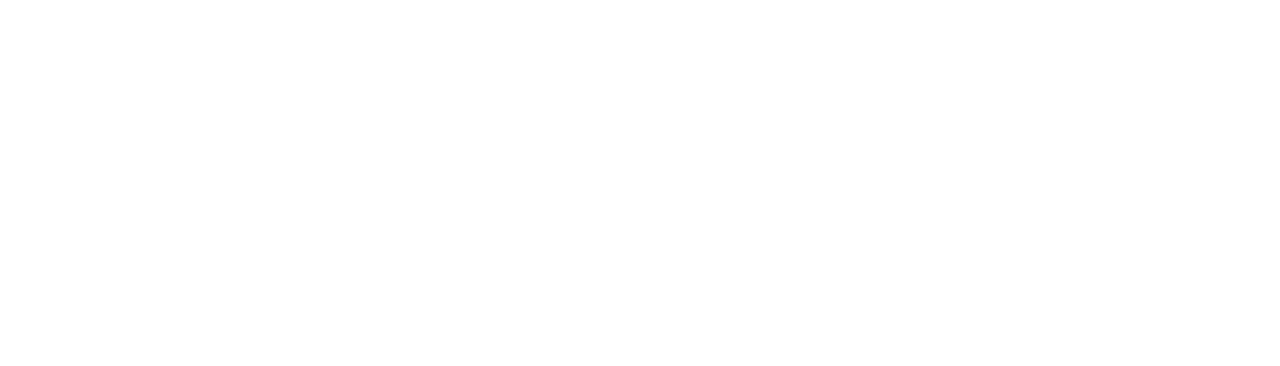
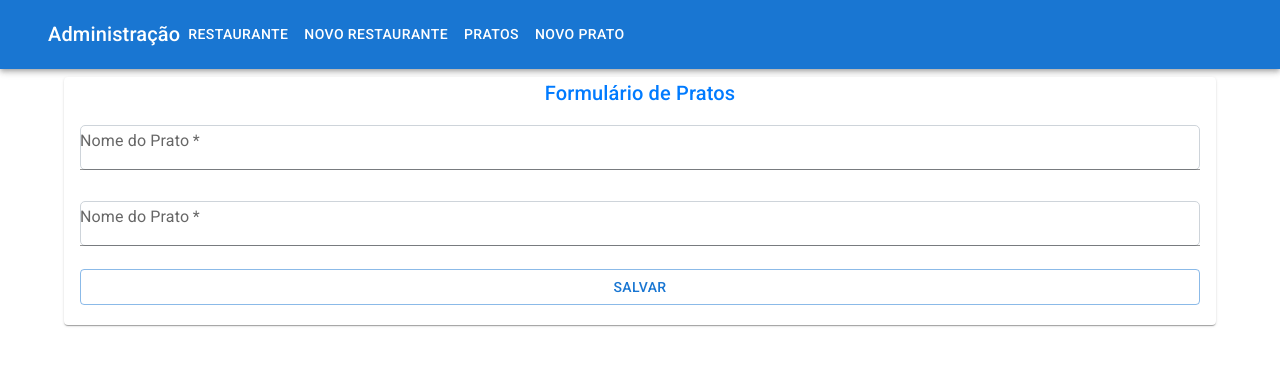
Before and after one commit to joaovitormelo7/api-react-studies, a React (Create React App) app: page /admin/pratos/novo in a window 1280 px wide. Before the commit this address had no page. Shown: the top 366 px of the page. Built offline with nearby package versions, Linux system fonts and the light colour scheme; no server answers.

Commit message:
forms para cadastro de pratos

```diff
--- a/src/App.tsx
+++ b/src/App.tsx
@@ -5,6 +5,7 @@
 import FormularioRestaurante from './paginas/Administracao/Restaurantes/FormsRestaurante';
 import PaginaBaseAdm from './paginas/Administracao/PaginaBaseAdm';
 import AdmPratos from './paginas/Administracao/Pratos/AdmPratos';
+import FormularioPrato from './paginas/Administracao/Pratos/FormsPratos';
 
 function App() {
 
@@ -16,7 +17,9 @@
         <Route path="restaurantes" element={<AdministracaoRestaurantes />} />
         <Route path="restaurantes/novo" element={<FormularioRestaurante />} />
         <Route path="restaurantes/:id  " element={<FormularioRestaurante />} />
+
         <Route path="pratos" element={<AdmPratos />} />
+        <Route path="pratos/novo" element={<FormularioPrato />} />
       </Route>
     </Routes>
   );
--- /dev/null
+++ b/src/interfaces/ITag.ts
@@ -0,0 +1,4 @@
+export default interface ITag {
+    value: string
+    id: number
+}
--- /dev/null
+++ b/src/paginas/Administracao/Pratos/FormsPratos.tsx
@@ -0,0 +1,65 @@
+import { Box, Button, TextField, Typography }from "@mui/material";
+import { useEffect, useState } from "react";
+import http from "../../../http";
+import ITag from "../../../interfaces/ITag";
+
+const FormularioPrato = () => {
+
+  const [nomePrato, setNomePrato] = useState("");
+  const [descricao, setDescricao] = useState("");
+
+  const [tags, setTags] = useState<ITag[]>([])
+
+
+  useEffect(() => {
+        http.get< { tags: ITag } >('tags/')
+        .then(resposta => setTags(resposta.data.tags))
+  }, [])
+
+  const aoSubmeterForm = (evento: React.FormEvent<HTMLFormElement>) => {
+    evento.preventDefault()
+  };
+
+  return (
+    <Box
+      sx={{
+        display: "flex",
+        flexDirection: "column",
+        alignItems: "center",
+        flexGrow: 1,
+      }}
+    >
+      <Typography component="h1" variant="h6">
+        Formulário de Pratos
+      </Typography>
+      <Box component="form" sx={{ width: "100%" }} onSubmit={aoSubmeterForm}>
+        <TextField
+          value={nomePrato}
+          onChange={(evento) => setNomePrato(evento.target.value)}
+          label="Nome do Prato"
+          variant="standard"
+          fullWidth
+          required
+        />
+        <TextField
+          value={nomePrato}
+          onChange={(evento) => setNomePrato(evento.target.value)}
+          label="Nome do Prato"
+          variant="standard"
+          fullWidth
+          required
+        />
+        <Button
+          sx={{ marginTop: 1 }}
+          type="submit"
+          fullWidth
+          variant="outlined"
+        >
+          Salvar
+        </Button>
+      </Box>
+    </Box>
+  );
+};
+
+export default FormularioPrato;
```
